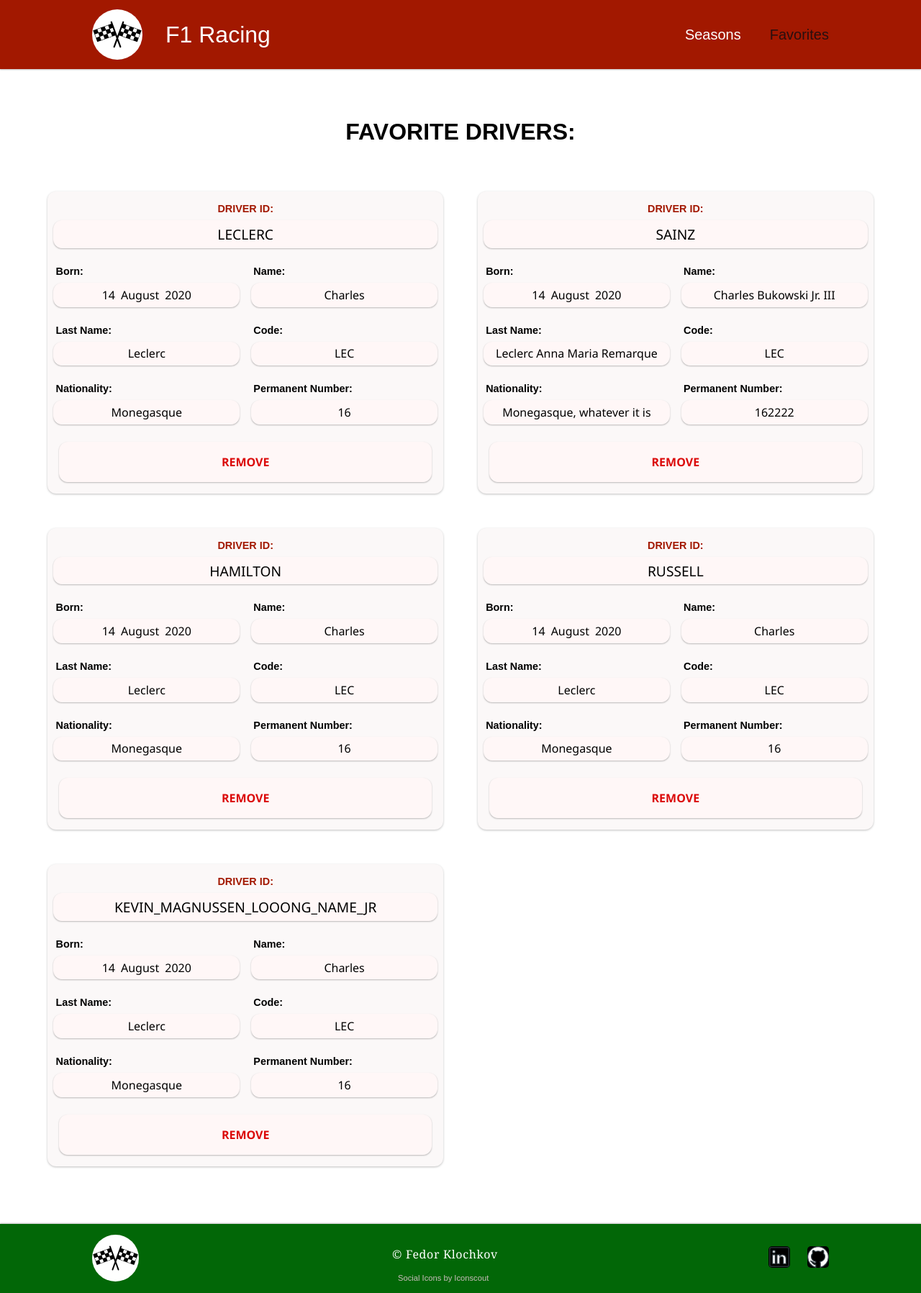
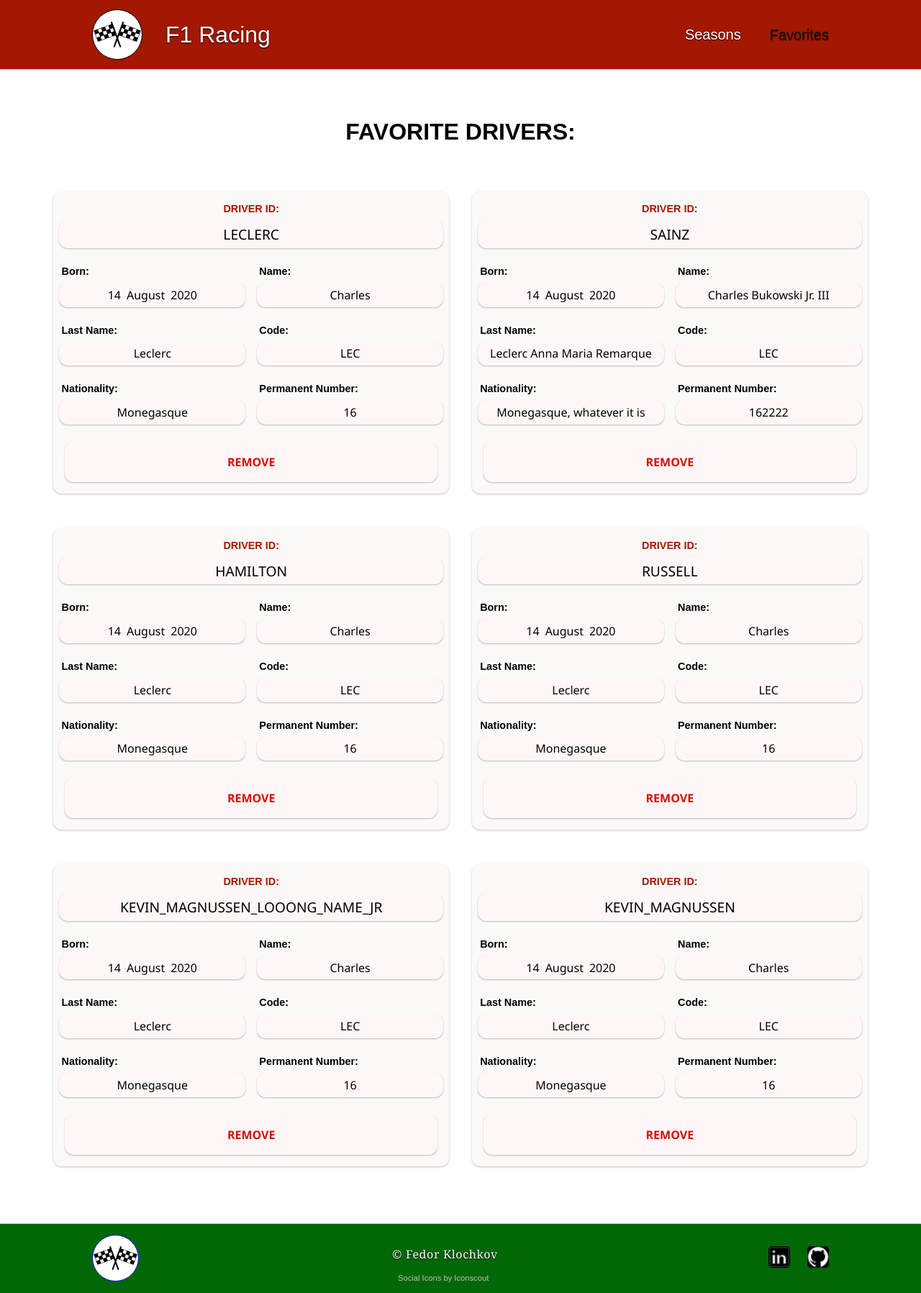
Before and after one commit to dopamine-s/f1-seasons, a React (Create React App) app: page /favorites in a window 1280 px wide. Shown: the whole page at 72% size. Built offline with nearby package versions, Linux system fonts and the light colour scheme.

Commit message:
adding Go Up button and CSS fixes

```diff
--- a/src/components/FavoritesList.module.css
+++ b/src/components/FavoritesList.module.css
@@ -2,6 +2,6 @@
   .favorites {
     display: grid;
     grid-template-columns: 1fr 1fr;
-    column-gap: 3rem;
+    column-gap: 2rem;
   }
 }
--- a/src/components/MainFooter.module.css
+++ b/src/components/MainFooter.module.css
@@ -20,6 +20,7 @@
   background-color: white;
   border-radius: 35px;
   margin-top: 0.3rem;
+  border: 1px solid;
 }
 
 @media (max-width: 768px) {
@@ -80,6 +81,7 @@
   font-family:Georgia, 'Times New Roman', Times, serif;
   color: white;
   letter-spacing: 0.04rem;
+  text-shadow: 0 1px 2px rgba(0, 0, 0, 1);
 }
 
 .icons-copyright {
--- a/src/components/MainHeader.module.css
+++ b/src/components/MainHeader.module.css
@@ -21,11 +21,14 @@
   background-color: white;
   border-radius: 35px;
   margin-right: 1rem;
+  border: 1px solid;
+  color: black;
 }
 
 .logo span {
   margin-left: 1rem;
   margin-right: 4rem;
+  text-shadow: 0 1px 2px rgba(0, 0, 0, 1);
 }
 
 .nav ul {
@@ -36,6 +39,7 @@
 .nav li {
   margin-left: 2.5rem;
   font-size: 1.25rem;
+  text-shadow: 0 1px 1px rgba(0, 0, 0, 1);
 }
 
 @media (max-width: 768px) {
@@ -52,6 +56,10 @@
   .logo span {
     margin-left: 1rem;
     margin-right: 0;
+  }
+
+  .nav ul {
+    margin-left: 1rem;
   }
 
   .nav li {
--- a/src/components/SeasonSelect.module.css
+++ b/src/components/SeasonSelect.module.css
@@ -20,11 +20,16 @@
 .season-select select {
   font: inherit;
   color: black;
-  padding: 0.8rem 4.5rem;
+  padding: 0.6rem 4rem;
   font-size: 2rem;
   font-weight: bold;
   border-radius: 6px;
   border-width: 0.1rem;
   appearance: unset;
+  opacity: 0.75;
   cursor: pointer;
 }
+
+.season-select select:hover {
+  opacity: 1;
+}
--- a/src/mock-data/mock-favorites.js
+++ b/src/mock-data/mock-favorites.js
@@ -44,4 +44,13 @@
     nationality: 'Monegasque',
     date: new Date(2020, 7, 14),
   },
+  {
+    driverId: 'kevin_magnussen',
+    permanentNumber: '16',
+    code: 'LEC',
+    givenName: 'Charles',
+    familyName: 'Leclerc',
+    nationality: 'Monegasque',
+    date: new Date(2020, 7, 14),
+  },
 ];
--- a/src/pages/Favorites.js
+++ b/src/pages/Favorites.js
@@ -10,7 +10,22 @@
 import classes from './Favorites.module.css';
 
 const Favorites = () => {
+  const [scroll, setScroll] = useState(0);
   const [favorites, setFavorites] = useState([]);
+
+  const handleScroll = () => {
+    setScroll(window.scrollY);
+  };
+
+  const handleUpButton = () => {
+    window.scrollTo(0, 0);
+  };
+
+  useEffect(() => {
+    window.addEventListener('scroll', handleScroll);
+
+    return () => window.removeEventListener('scroll', handleScroll);
+  }, []);
 
   useEffect(() => {
     setFavorites(
@@ -55,6 +70,11 @@
     <>
       <h1>Favorite drivers:</h1>
       <section className={classes.favorites}>{content}</section>
+      {scroll > 320 && (
+        <button className={classes['up-button']} onClick={handleUpButton}>
+          Go up
+        </button>
+      )}
     </>
   );
 };
--- a/src/pages/Favorites.module.css
+++ b/src/pages/Favorites.module.css
@@ -10,3 +10,39 @@
     font-size: 1.5rem;
   }
 }
+
+.up-button {
+  display: none
+}
+
+@media (min-width: 769px) {
+  .up-button {
+    display: block;
+    font-family:'Segoe UI', Tahoma, Geneva, Verdana, sans-serif;
+    padding: 0.7rem 1rem;
+    margin: 0.5rem;
+    border: 1px solid #fff7f7;
+    border-radius: 12px;
+    background-color: #fff7f7;;
+    box-shadow: 0 1px 2px rgba(0, 0, 0, 0.25);
+    position: fixed;
+    bottom: 10.5rem;
+    right: 0.8rem;
+    transition: 0.2s all ease-in-out;
+    color: black;
+    font-size: 1rem;
+    font-weight: bold;
+    text-transform: uppercase;
+  }
+
+  .up-button:hover {
+    border: 1px solid black;
+  }
+}
+
+@media (min-width: 1280px) {
+  .up-button {
+    bottom: 10.5rem;
+    right: 0.2rem;
+  }
+}
```
